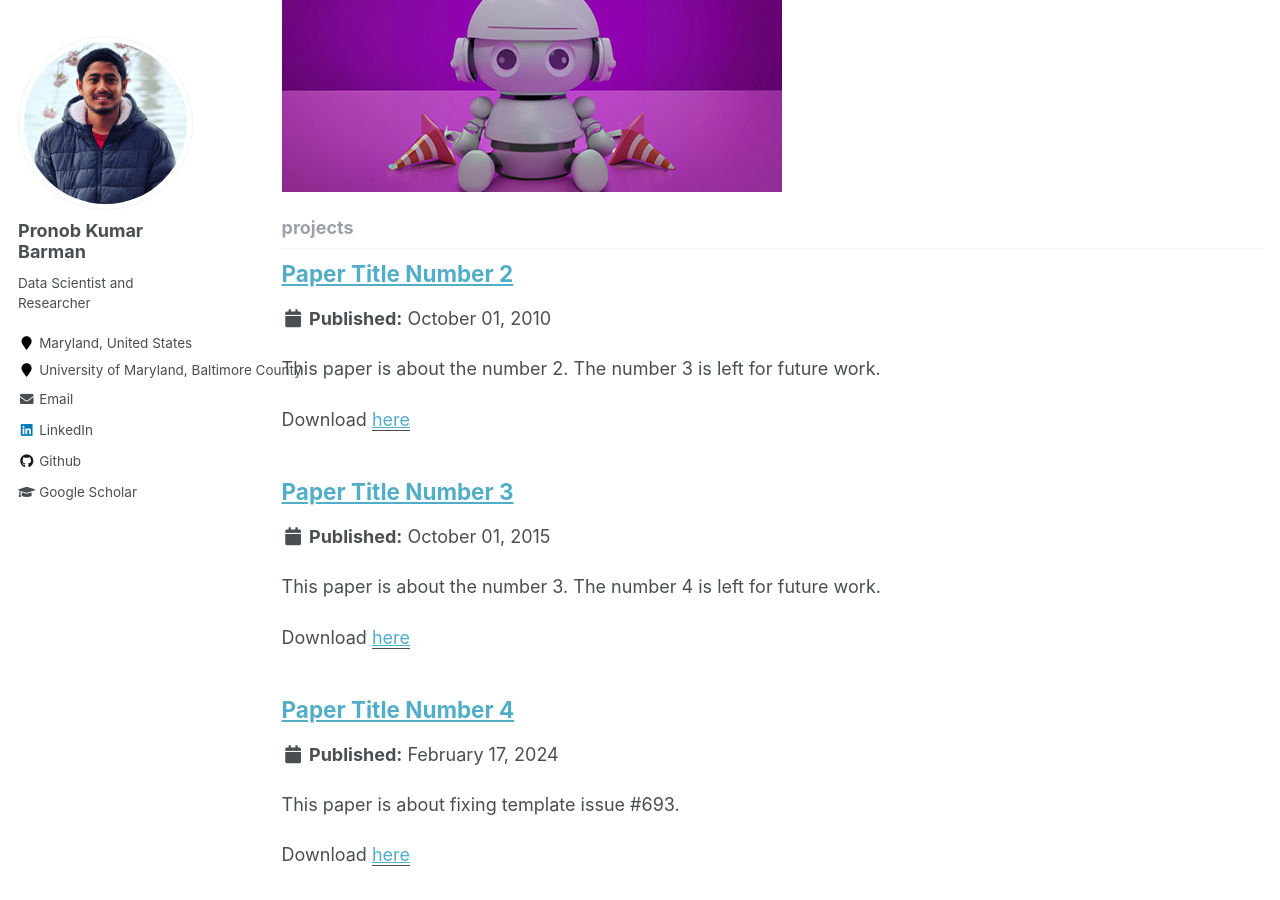
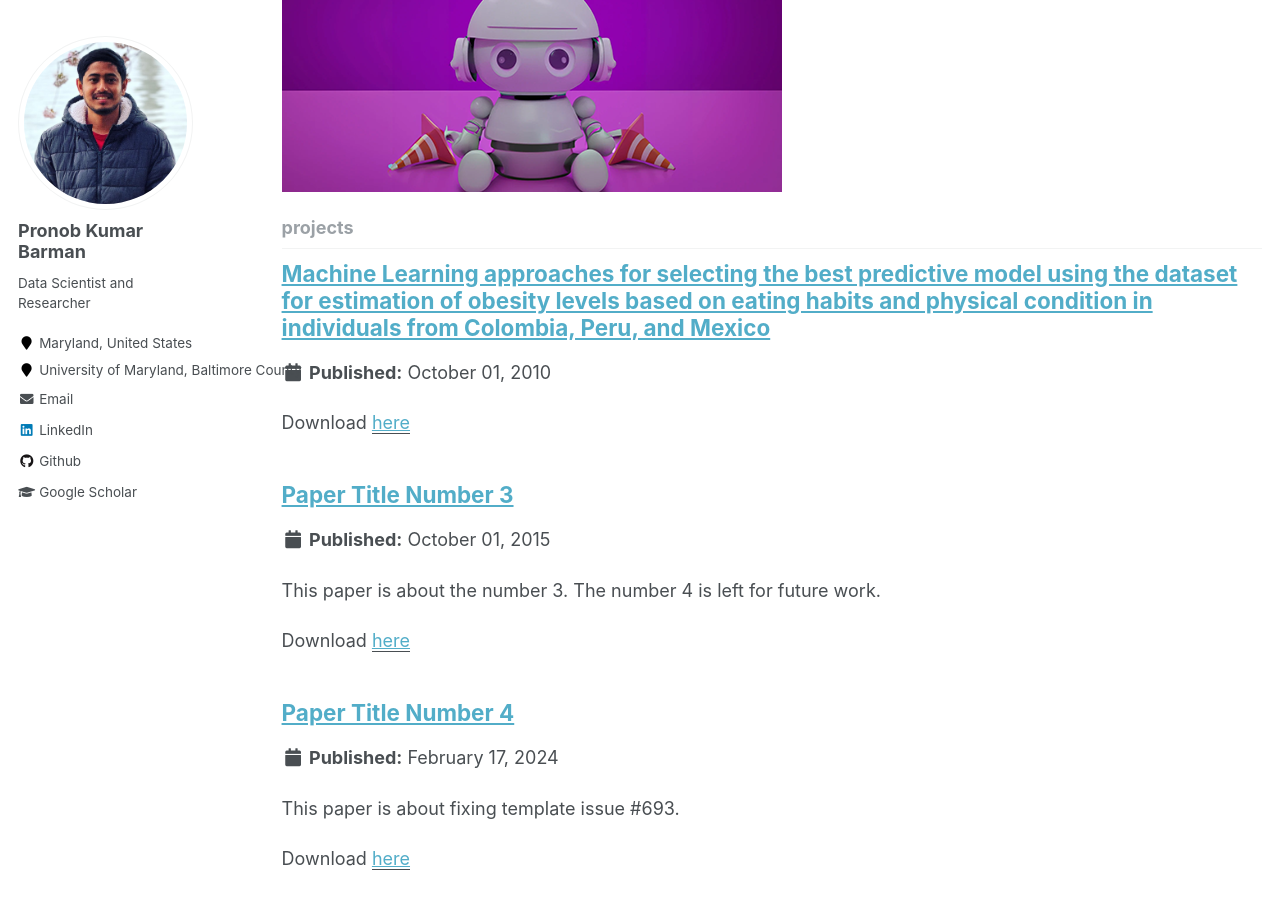
Before and after one commit to pronob29/pronob29.github.io, a Jekyll site: the page built from _pages/collection-archive.html, in a window 1280 px wide and 900 px high, scrolled down 445 px. Built offline with Jekyll 4.4.1, drawn with Linux system fonts in a browser that asks for light colours.

Commit message:
Update 2010-10-01-paper-title-number-2.md

```diff
--- a/_projects/2010-10-01-paper-title-number-2.md
+++ b/_projects/2010-10-01-paper-title-number-2.md
@@ -1,9 +1,7 @@
 ---
-title: "Paper Title Number 2"
+title: "Machine Learning approaches for selecting the best predictive model using the dataset for estimation of obesity levels based on eating habits and physical condition in individuals from Colombia, Peru, and Mexico"
 collection: projects
 category: manuscripts
-permalink: /projects/2010-10-01-paper-title-number-2
-excerpt: 'This paper is about the number 2. The number 3 is left for future work.'
-date: 2010-10-01
+permalink: /projects/paper2
 paperurl: 'http://pronob29.github.io/files/paper2.pdf'
 ---
```
